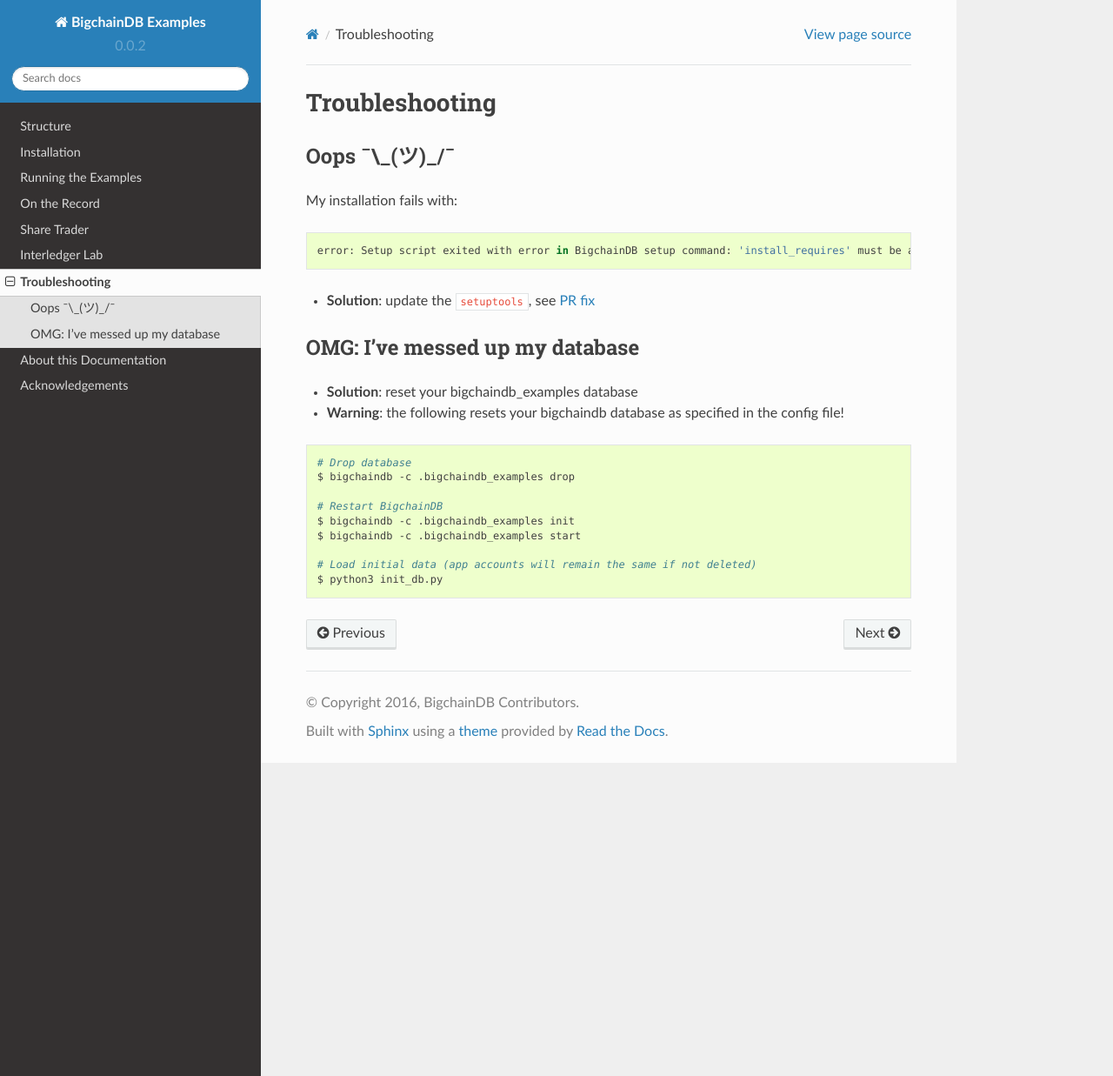
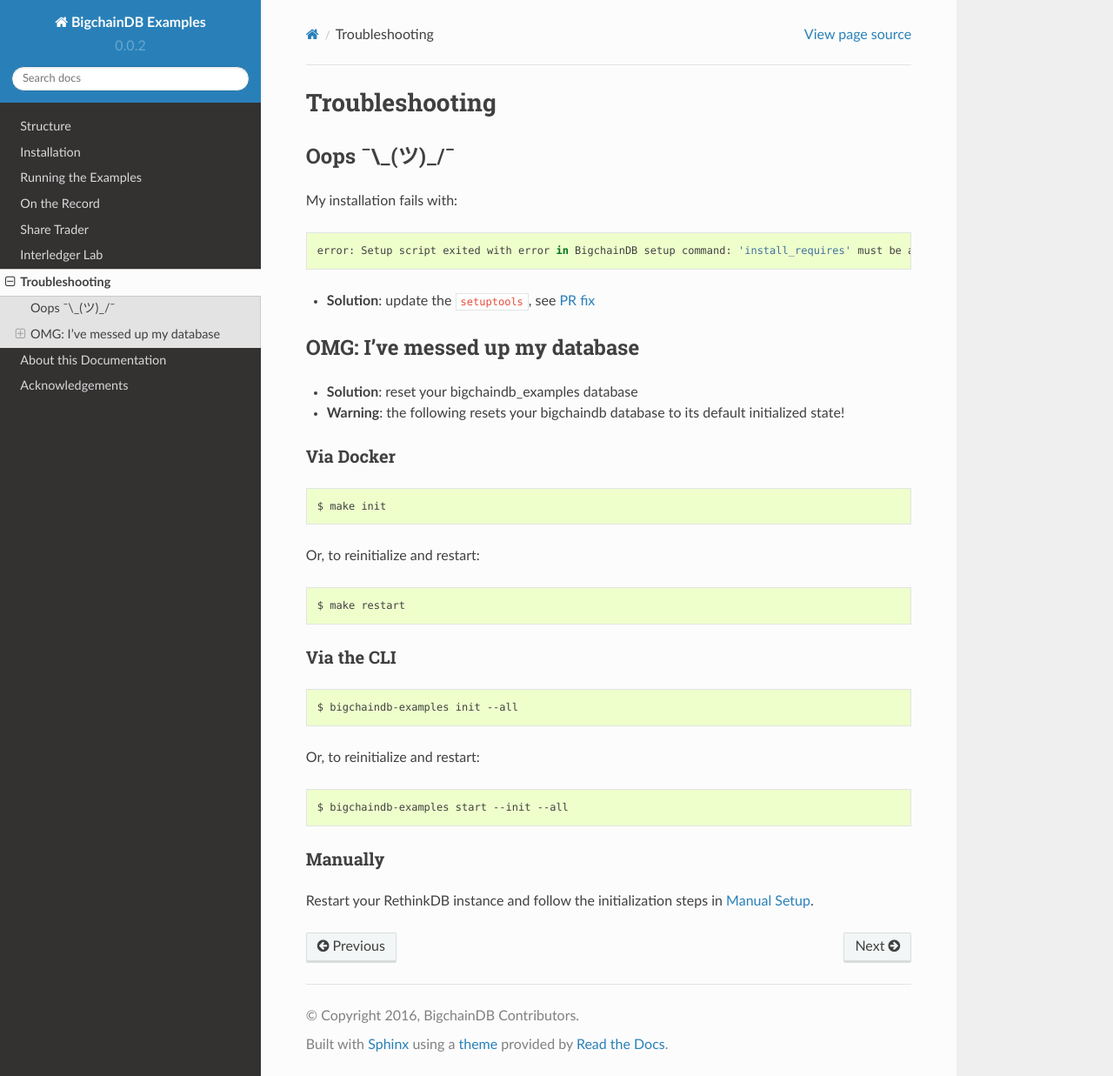
Before and after one commit to bigchaindb/bigchaindb-examples, a Sphinx documentation site: the page built from docs/source/troubleshooting.rst, in a window 1280 px wide and 1237 px high. Shown: the whole window at 87% size. Built offline with Sphinx 7.4.7 and the Read the Docs theme 2.0.0, drawn with Linux system fonts in a browser that asks for light colours.

Commit message:
docs: fix troubleshooting docs for multi-ledger

```diff
--- a/docs/source/install.rst
+++ b/docs/source/install.rst
@@ -98,6 +98,7 @@
 The CLI will handle any initialization that's necessary for the client and servers so you can skip
 to :ref:`run` to begin running the examples.
 
+.. _manual-setup:
 
 Manual Setup
 ^^^^^^^^^^^^
--- a/docs/source/troubleshooting.rst
+++ b/docs/source/troubleshooting.rst
@@ -17,16 +17,38 @@
 -------------------------------
 
 * **Solution**: reset your bigchaindb_examples database
-* **Warning**: the following resets your bigchaindb database as specified in the config file!
+* **Warning**: the following resets your bigchaindb database to its default initialized state!
+
+Via Docker
+^^^^^^^^^^
 
 .. code-block:: bash
 
-    # Drop database
-    $ bigchaindb -c .bigchaindb_examples drop
+    $ make init
 
-    # Restart BigchainDB
-    $ bigchaindb -c .bigchaindb_examples init
-    $ bigchaindb -c .bigchaindb_examples start
+Or, to reinitialize and restart:
 
-    # Load initial data (app accounts will remain the same if not deleted)
-    $ python3 init_db.py
+.. code-block:: bash
+
+    $ make restart
+
+
+Via the CLI
+^^^^^^^^^^^
+
+.. code-block:: bash
+
+    $ bigchaindb-examples init --all
+
+Or, to reinitialize and restart:
+
+.. code-block:: bash
+
+    $ bigchaindb-examples start --init --all
+
+
+Manually
+^^^^^^^^
+
+Restart your RethinkDB instance and follow the initialization steps in
+:ref:`manual-setup`.
```
